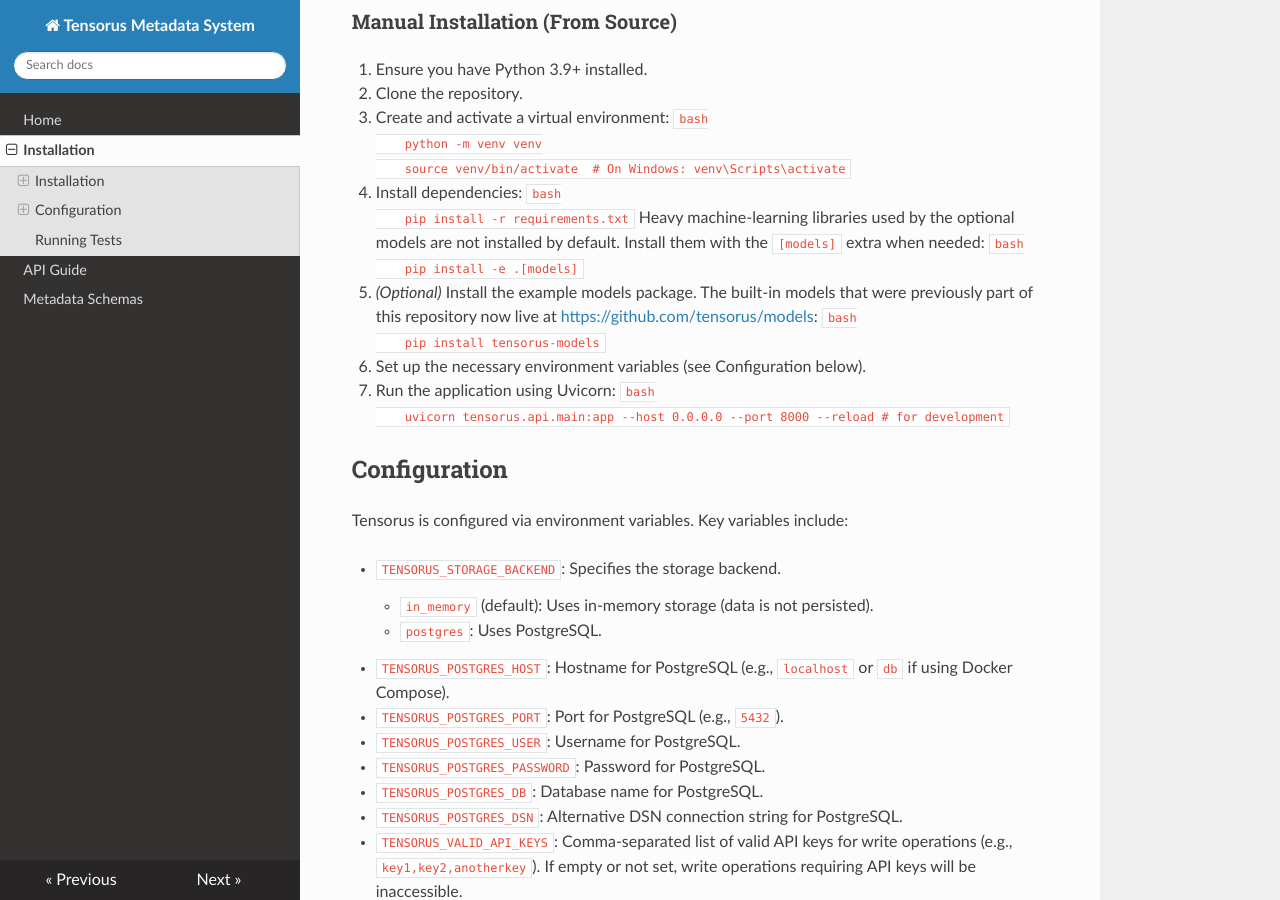
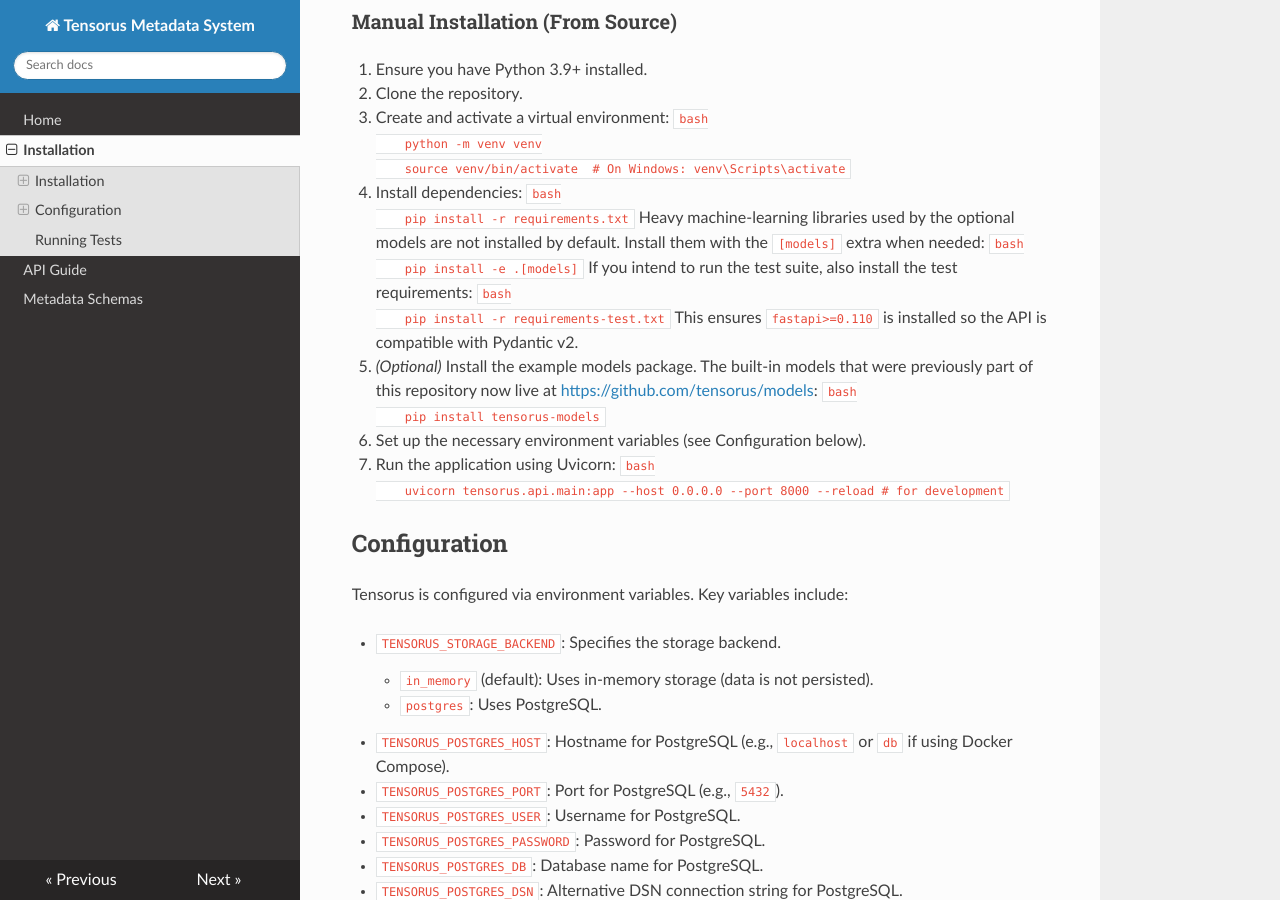
Before and after one commit to tensorus/tensorus, an MkDocs documentation site: the page built from docs/installation.md, in a window 1280 px wide and 900 px high, scrolled down 502 px. Built offline with MkDocs 1.6.1, drawn with Linux system fonts in a browser that asks for light colours; nearby versions of some CDN libraries.

Commit message:
Pin FastAPI in test requirements

````diff
--- a/docs/installation.md
+++ b/docs/installation.md
@@ -32,6 +32,12 @@
     ```bash
     pip install -e .[models]
     ```
+    If you intend to run the test suite, also install the test requirements:
+    ```bash
+    pip install -r requirements-test.txt
+    ```
+    This ensures `fastapi>=0.110` is installed so the API is compatible with
+    Pydantic v2.
 5.  *(Optional)* Install the example models package. The built-in models that
     were previously part of this repository now live at
     [https://github.com/tensorus/models](https://github.com/tensorus/models):
--- a/requirements-test.txt
+++ b/requirements-test.txt
@@ -7,7 +7,7 @@
 scipy
 semopy>=2.3
 pydantic-settings>=2.0
-# FastAPI version supporting Pydantic v2
+# FastAPI version supporting the Pydantic v2 API
 fastapi>=0.110
 numpy>=1.21.0
 torch
````
